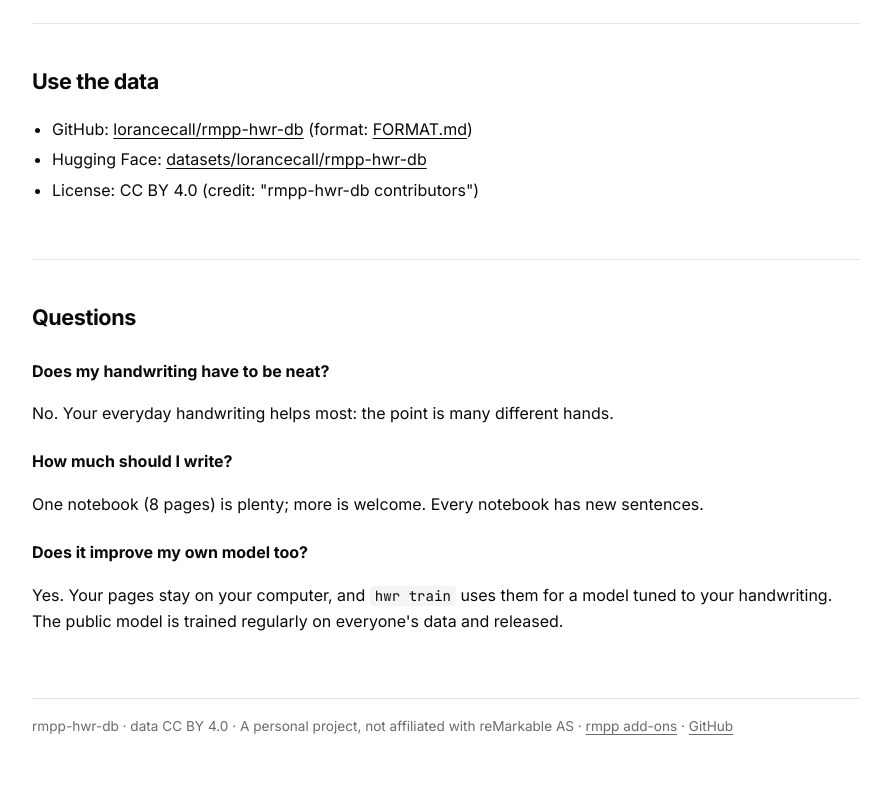
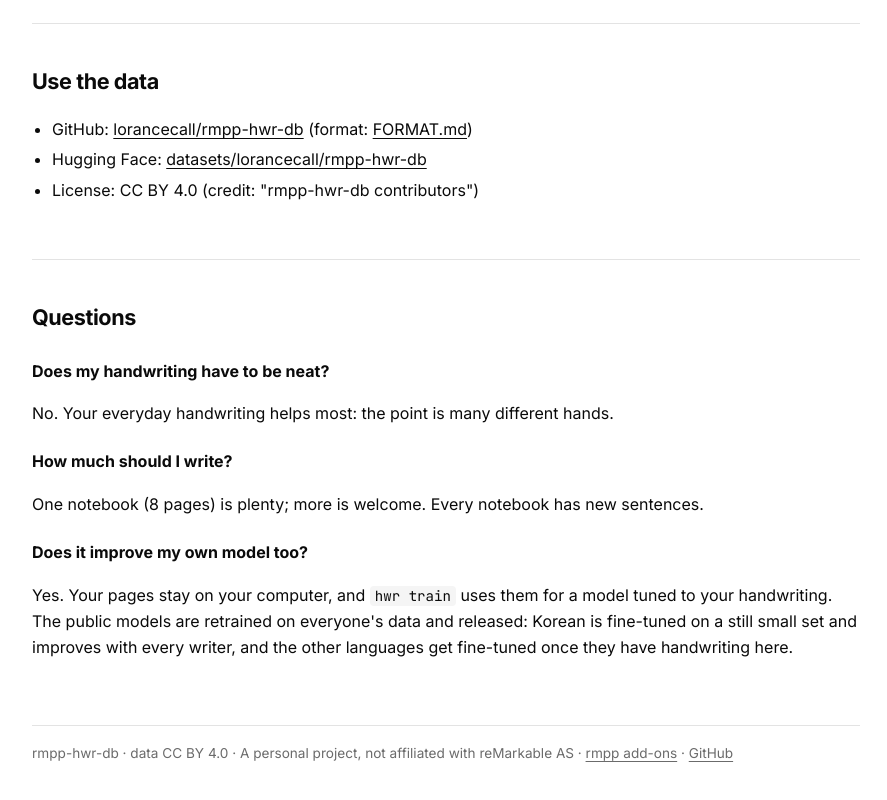
Before and after one commit to lorancecall/rmpp-hwr-db, a plain HTML site: page docs/index.html in a window 1280 px wide. Shown: the part 4133-4933 px from the top of the page, without its empty margins (194-1081 px from the left). Drawn offline with Linux system fonts and the light colour scheme; no server answers; files whose address does not match are found by name.

Commit message:
docs: every language needs writers, Korean included (#25)
The Korean model is fine-tuned on a still small set and improves with each
writer; the other languages have no handwriting here yet.

Co-authored-by: Claude Opus 5.5 <noreply@anthropic.com>

```diff
--- a/docs/i18n/ko.json
+++ b/docs/i18n/ko.json
@@ -41,7 +41,7 @@
   "q2": "몇 페이지나 써야 하나요?",
   "a2": "노트 하나(8페이지)면 충분합니다. 더 써 주시면 더 좋습니다. 매번 새 문장이 나옵니다.",
   "q3": "제 손글씨 모델도 좋아지나요?",
-  "a3": "네. 쓴 페이지는 PC에 남아서 <code>hwr train</code>으로 내 글씨에 맞춘 모델을 만드는 데도 쓰입니다. 공개 모델은 모든 참여자 데이터로 주기적으로 학습해 배포합니다.",
+  "a3": "네. 쓴 페이지는 PC에 남아서 <code>hwr train</code>으로 내 글씨에 맞춘 모델을 만드는 데도 쓰입니다. 공개 모델은 모든 참여자 데이터로 다시 학습해 배포합니다. 한국어는 아직 적은 데이터로 파인튜닝되어 참여자가 늘수록 좋아지고, 다른 언어는 손글씨가 모이면 파인튜닝합니다.",
   "footer": "rmpp-hwr-db · 데이터 CC BY 4.0 · reMarkable AS와 관련 없는 개인 프로젝트입니다 ·\n<a href=\"https://lorancecall.github.io/rmpp/ko.html\">rmpp 애드온</a> · <a href=\"https://github.com/lorancecall/rmpp-hwr-db\">GitHub</a>",
   "stat-langs": "언어",
   "stat-hangul": "서로 다른 한글 음절",
--- a/docs/index.html
+++ b/docs/index.html
@@ -263,7 +263,8 @@ your computer. Your data is removed from the next version of the dataset and of
 <p data-t="a2">One notebook (8 pages) is plenty; more is welcome. Every notebook has new sentences.</p>
 <h3 data-t="q3">Does it improve my own model too?</h3>
 <p data-t="a3">Yes. Your pages stay on your computer, and <code>hwr train</code> uses them for a model tuned to your
-handwriting. The public model is trained regularly on everyone's data and released.</p>
+handwriting. The public models are retrained on everyone's data and released: Korean is fine-tuned on a still small
+set and improves with every writer, and the other languages get fine-tuned once they have handwriting here.</p>
 </section>
 
 <footer data-t="footer">rmpp-hwr-db · data CC BY 4.0 · A personal project, not affiliated with reMarkable AS ·
```
Also changed, not shown: 1 other file.
